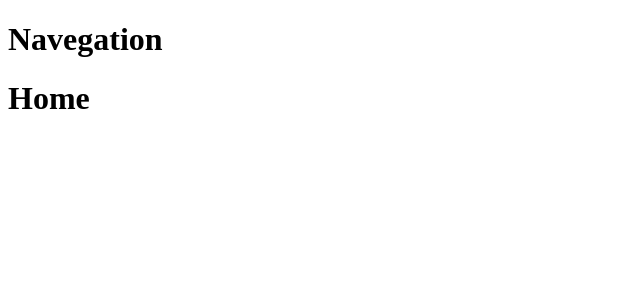
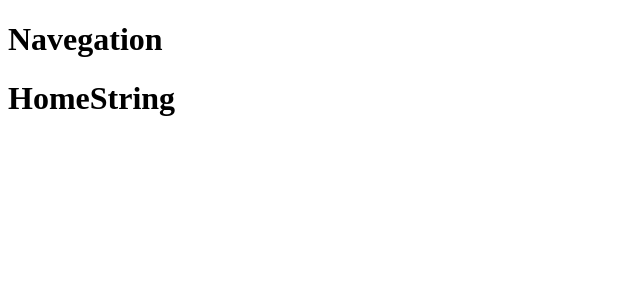
Before and after one commit to oscarmolivera/angular-rails-fe, an Angular app: page /home in a window 1280 px wide. Shown: the top 300 px of the page, without its empty margins (0-640 px from the left). Built offline with nearby package versions, Linux system fonts and the light colour scheme.

Commit message:
Creando los Archivos de Rutas de la App

```diff
--- a/src/app/app.component.ts
+++ b/src/app/app.component.ts
@@ -5,7 +5,7 @@
   selector: 'app',
   template: `
   <h1>Navegation</h1>
-  <homepage></homepage>
+  <router-outlet></router-outlet>
   `
 })
 
--- a/src/app/app.module.ts
+++ b/src/app/app.module.ts
@@ -3,6 +3,7 @@
 
 import { AppComponent } from './app.component';
 import { HomepageComponent } from './homepage/homepage.component';
+import { AppRoutingModule} from './app-routing.module';
 
 @NgModule({
   declarations: [
@@ -10,7 +11,8 @@
     HomepageComponent
   ],
   imports: [
-    BrowserModule
+    BrowserModule,
+    AppRoutingModule
   ],
   providers: [],
   bootstrap: [AppComponent]
--- a/src/app/homepage/homepage.component.ts
+++ b/src/app/homepage/homepage.component.ts
@@ -2,7 +2,7 @@
 
 @Component({
   selector: 'homepage',
-  template: '<h1>Home</h1>'
+  template: '<h1>HomeString</h1>'
 })
 
 export class HomepageComponent { }
```
Also changed, not shown: src/app/app-routing.module.ts (added, +16 -0 lines).
